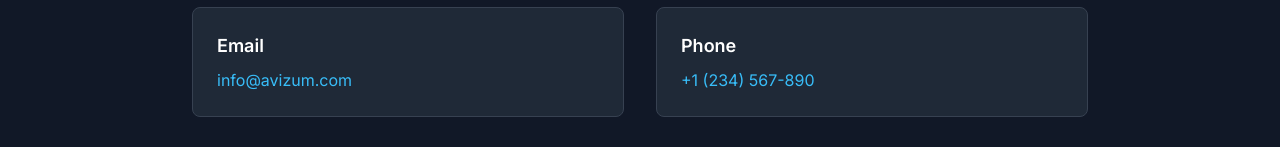
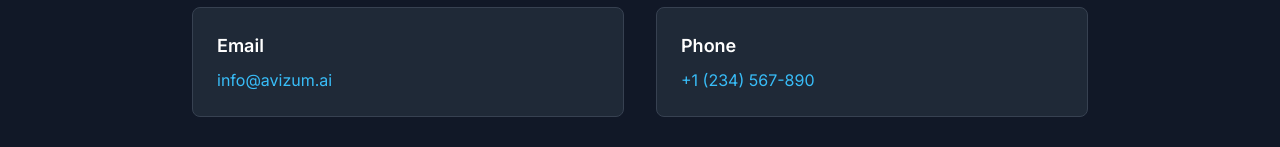
Before and after one commit to fernando-atacana/avizum-landing-page, a Next.js app: page /contact in a window 1280 px wide. Shown: the part 349-496 px from the top of the page. Built offline with nearby package versions, Linux system fonts and the light colour scheme.

Commit message:
fix: update contact email address from info@avizum.com to info@avizum.ai in ContactPage, ContactModal, and WaitlistModal

```diff
--- a/app/contact/page.tsx
+++ b/app/contact/page.tsx
@@ -41,10 +41,10 @@
                     Email
                   </h3>
                   <a
-                    href="mailto:info@avizum.com"
+                    href="mailto:info@avizum.ai"
                     className="text-primary-400 hover:text-primary-300"
                   >
-                    info@avizum.com
+                    info@avizum.ai
                   </a>
                 </div>
 
--- a/components/ContactModal.tsx
+++ b/components/ContactModal.tsx
@@ -59,10 +59,10 @@
                     Email
                   </h3>
                   <a
-                    href="mailto:info@avizum.com"
+                    href="mailto:info@avizum.ai"
                     className="text-primary-400 hover:text-primary-300"
                   >
-                    info@avizum.com
+                    info@avizum.ai
                   </a>
                 </div>
 
--- a/components/WaitlistModal.tsx
+++ b/components/WaitlistModal.tsx
@@ -3,7 +3,7 @@
 import { motion, AnimatePresence } from 'framer-motion'
 
 const AWEBER_FORM_ACTION = 'https://www.aweber.com/scripts/addlead.pl'
-const SITE_URL = process.env.NEXT_PUBLIC_SITE_URL?.replace(/\/$/, '') ?? 'https://avizum.com'
+const SITE_URL = process.env.NEXT_PUBLIC_SITE_URL?.replace(/\/$/, '') ?? 'https://avizum.ai'
 const WAITLIST_CONFIRMATION_REDIRECT = `${SITE_URL}/waitlist/confirmed`
 
 interface WaitlistModalProps {
```
